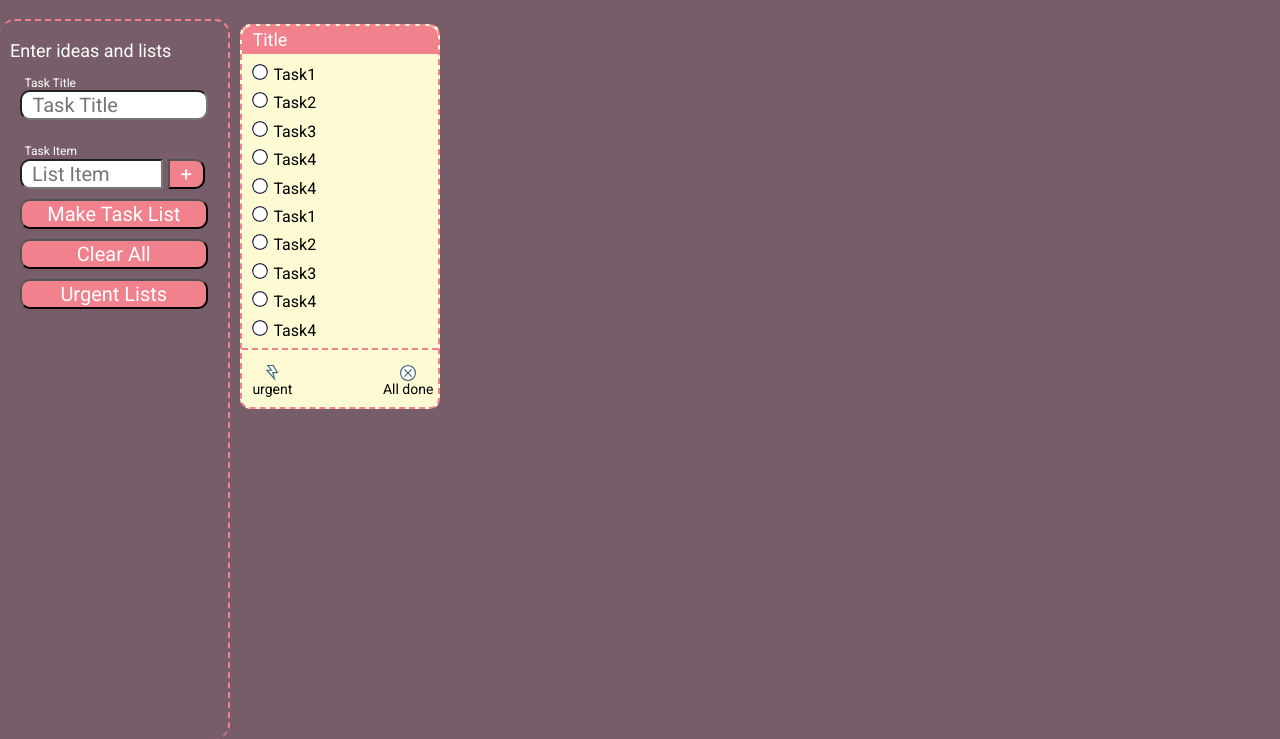
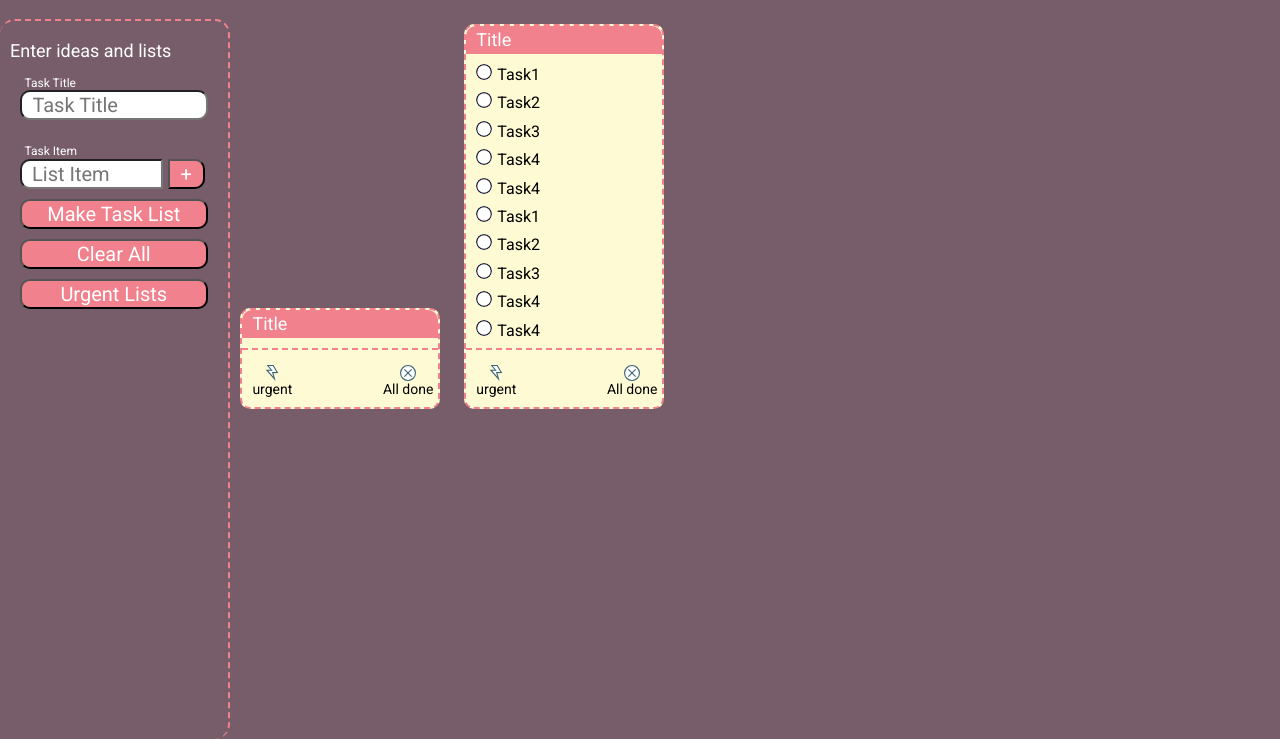
Before and after one commit to KVeitch/checkyourself-again, a plain HTML site: page index.html in a window 1280 px wide. Both pictures are taken after a click on the button "Make Task List". Shown: the part 61-800 px from the top of the page. Drawn offline with Linux system fonts and the light colour scheme.

Commit message:
Add todo list population to the DOM

```diff
--- a/index.html
+++ b/index.html
@@ -19,7 +19,7 @@
 </div>
 </header>
 <main>
-  <section class="aside"><p class="aside__header">Enter ideas and lists</p>
+  <div class="aside"><p class="aside__header">Enter ideas and lists</p>
     <p class="lable">Task Title</p>
 
       <input type="text" class="text-input task-title" placeholder='Task Title'/>
@@ -37,12 +37,12 @@
     <button class="btn js-make-list-btn" type='button'>Make Task List</button>
     <button class="btn js-clear-btn" type='button'>Clear All</button>
     <button class="btn js-filter-btn" type='button'>Urgent Lists</button>
-  </section>
+  </div>
   <div class="main__div-list">
 
 
     <!-- Checklist for styling -->
-    <div class="checklist">
+    <section class="checklist">
         <div class="tasklist">
           <div class="list-header">Title</div>
           <ul class="task-list">
@@ -68,7 +68,7 @@
             </div>
           </footer>
         </div>
-      </div>
+      </section>
       <!-- End CHeclist for styling -->
   </div>
 </main>
--- a/main.js
+++ b/main.js
@@ -11,20 +11,24 @@ const urgentListBtn = document.querySelector('.js-filter-btn')
 
 //Locations for adding items
 const domTasks = document.querySelector('.js__taskList')
-
+const listContainer = document.querySelector('.main__div-list')
 //Event listeners
 
 document.querySelector('.aside').addEventListener('click', asideClickHandler);
 listItemInput.addEventListener('keydown', inputEnter)
+listContainer.addEventListener('click', mainClickHandeler)
+
+function mainClickHandeler(e) {
+  if(e.target.closest('div').classList.contains('delete-btn'))
+  e.target.closest('section').remove()
+}
+
 
 function asideClickHandler (e) {
-
   if(e.target.classList.contains('add-task')) addTaskToNav();
-
   if(e.target.classList.contains('js-li-delete')) removeTask(e);
-
   if(e.target.classList.contains('js-make-list-btn')){
-    console.log('here')
+    createList()
   }
 }
 
@@ -54,3 +58,36 @@ const makeNavTask = (taskId) => {
         <p class='nav__li--text'>${listItemInput.value}</p>
       </li>`);
 }
+
+
+const createList= () => {
+  const domTaskList = []
+
+  document.querySelectorAll('.dom-task').forEach(task => domTaskList.push({id:task.id, text:task.innerText}))
+  const bob = domTaskList.map(domTask => `
+  <li class="task-item" id=${domTask.id}><input class="icon talk-checkbox" type="image" src='./images/checkbox.svg'><p class="task-text">${domTask.text}</p></li>
+  `)
+  console.log('bob: ',bob)
+  listContainer.insertAdjacentHTML(
+    "afterbegin",
+    `<section class="checklist">
+    <div class="tasklist">
+      <div class="list-header">Title</div>
+      <ul class="task-list">
+        ${bob.join('')}
+
+      </ul>
+      <footer class="list-footer">
+        <div class="urgent-btn">
+          <img class='icon' src='./images/urgent.svg' />
+          urgent
+        </div>
+        <div class="delete-btn">
+          <img class='icon' src='./images/delete.svg' />
+          All done
+        </div>
+      </footer>
+    </div>
+  </section>`
+  );
+};
--- a/styles.css
+++ b/styles.css
@@ -144,6 +144,7 @@ input,
   border-radius: 10px;
   margin:5px 10px;
   background-color:#fefad4;
+  display:inline-block;
 
 }
 
```
